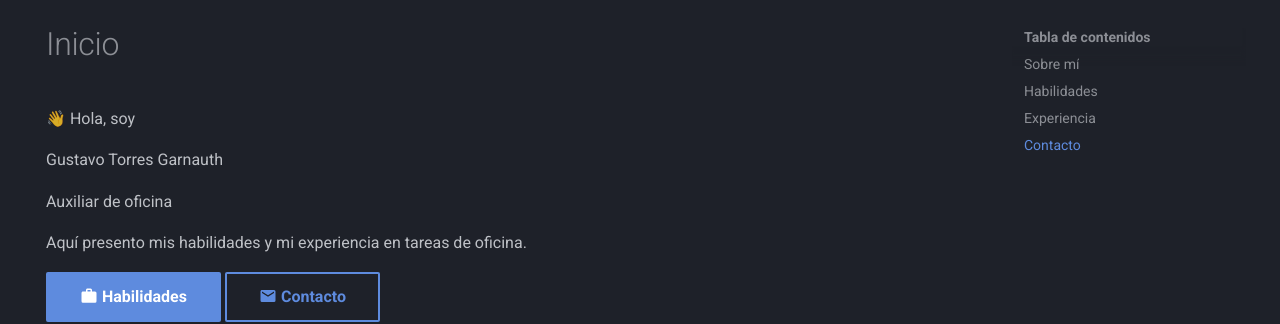
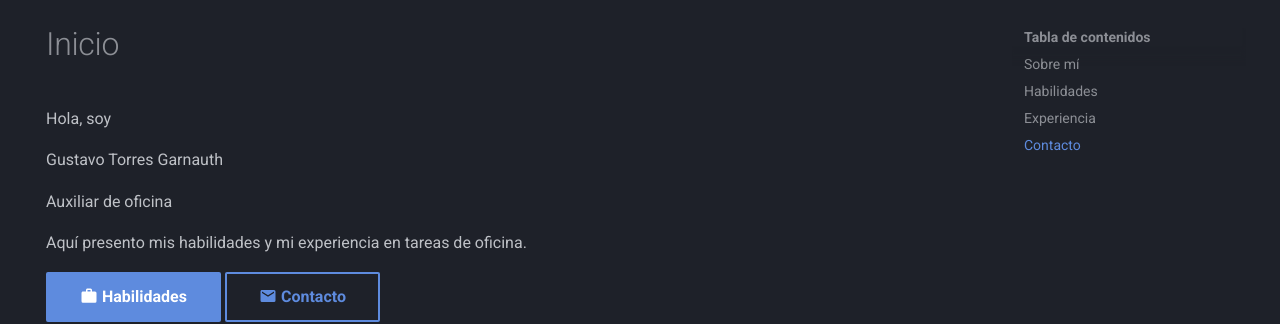
Before and after one commit to GARNAUTH-DOSTO/PORTAFOLIO_GUSTAVOTORRES, an MkDocs documentation site: the page built from docs/index.md, in a window 1280 px wide. Shown: the part 122-446 px from the top of the page. Built offline with MkDocs 1.6.1 and Material for MkDocs 9.7.7, drawn with Linux system fonts in a browser that asks for light colours.

Commit message:
Update index.md

```diff
--- a/docs/index.md
+++ b/docs/index.md
@@ -5,7 +5,7 @@ hide:
 
 <div class="hero" markdown="1">
 
-<p class="hero__hi">👋 Hola, soy</p>
+<p class="hero__hi">Hola, soy</p>
 <p class="hero__name">Gustavo Torres Garnauth</p>
 <p class="hero__role">Auxiliar de oficina</p>
 
```
